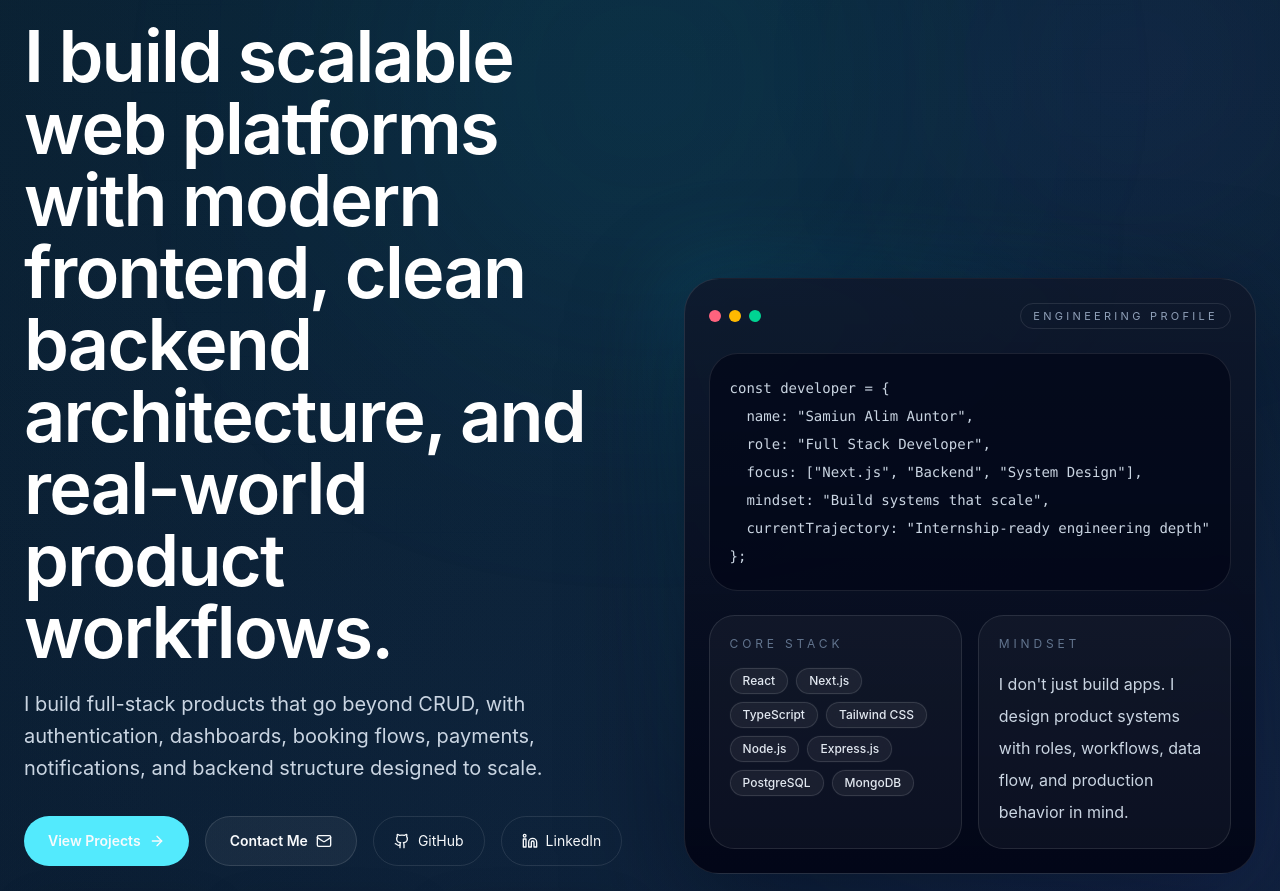
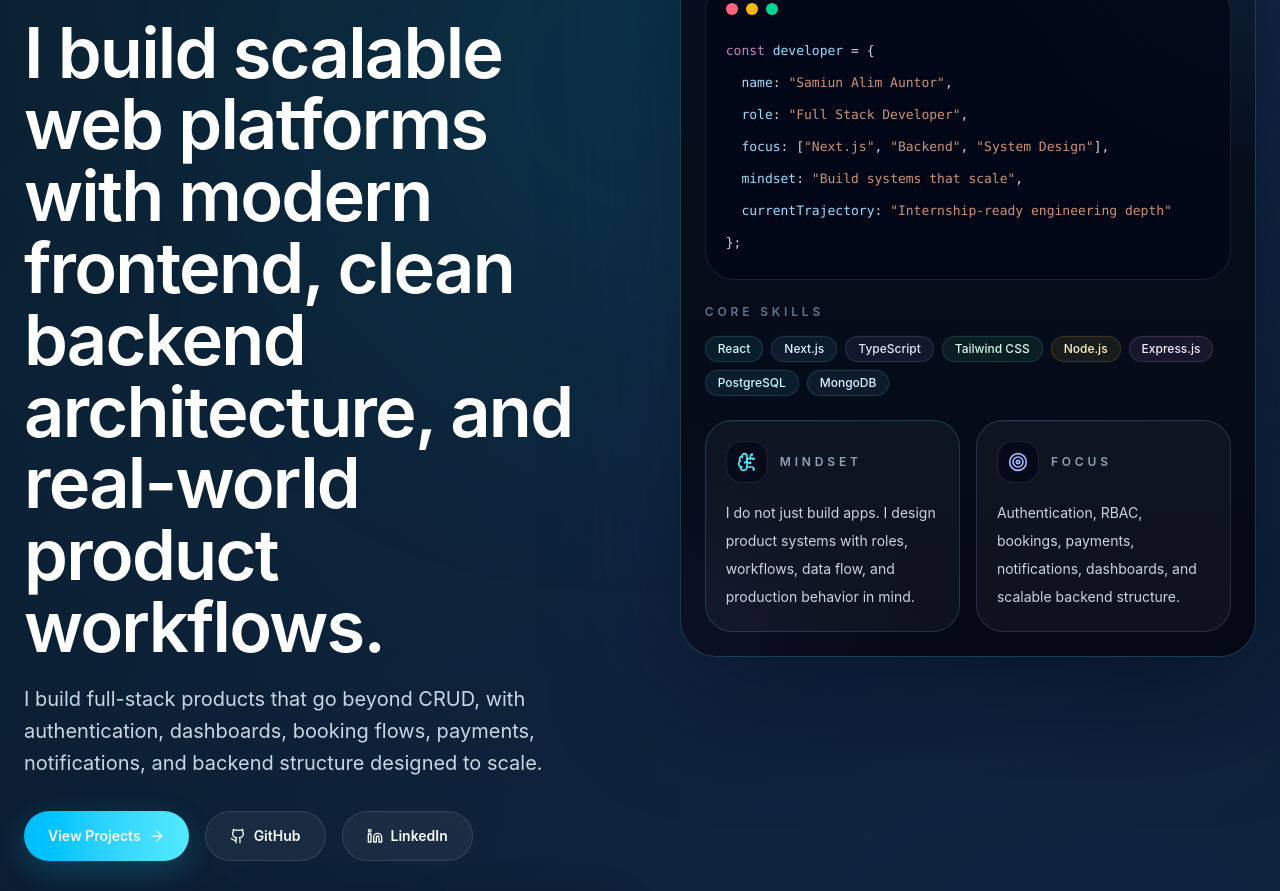
Before and after one commit to SamiunAuntor/Samiun-Alim-Auntor-Portfolio-Site, a Next.js app in the folder frontend/: page / in a window 1280 px wide. Shown: the part 260-1151 px from the top of the page. Built offline with nearby package versions, Linux system fonts and the light colour scheme.

Commit message:
fix: updated navbar

```diff
--- /dev/null
+++ b/frontend/src/app/icon.tsx
@@ -0,0 +1,36 @@
+import { ImageResponse } from "next/og";
+
+export const size = {
+  width: 64,
+  height: 64
+};
+
+export const contentType = "image/png";
+
+export default function Icon() {
+  return new ImageResponse(
+    (
+      <div
+        style={{
+          alignItems: "center",
+          background:
+            "radial-gradient(circle at top, rgba(125,211,252,0.34), rgba(15,23,42,0.98))",
+          border: "2px solid rgba(226,232,240,0.18)",
+          borderRadius: "9999px",
+          color: "#f8fafc",
+          display: "flex",
+          fontFamily: "Segoe UI, sans-serif",
+          fontSize: 28,
+          fontWeight: 700,
+          height: "100%",
+          justifyContent: "center",
+          letterSpacing: "0.08em",
+          width: "100%"
+        }}
+      >
+        S
+      </div>
+    ),
+    size
+  );
+}
--- a/frontend/src/components/sections/Hero.tsx
+++ b/frontend/src/components/sections/Hero.tsx
@@ -1,10 +1,73 @@
 import Link from "next/link";
-import { ArrowRight, Github, Linkedin, Mail, MapPin } from "lucide-react";
+import {
+  ArrowRight,
+  BrainCircuit,
+  BriefcaseBusiness,
+  Github,
+  Linkedin,
+  Mail,
+  MapPin,
+  MonitorSmartphone,
+  Orbit,
+  Sparkles,
+  Target
+} from "lucide-react";
 import { Reveal } from "@/components/shared/Reveal";
 import { TechBadge } from "@/components/shared/TechBadge";
 import { heroStats, profile } from "@/data/site";
 import { stackTicker } from "@/data/skills";
 import { socialLinks } from "@/data/socialLinks";
+
+const statStyles = [
+  {
+    border: "border-cyan-300/20",
+    glow: "from-cyan-400/12 via-cyan-300/8 to-transparent",
+    icon: MonitorSmartphone,
+    iconColor: "text-cyan-300"
+  },
+  {
+    border: "border-emerald-300/20",
+    glow: "from-emerald-400/12 via-emerald-300/8 to-transparent",
+    icon: Orbit,
+    iconColor: "text-emerald-300"
+  },
+  {
+    border: "border-violet-300/20",
+    glow: "from-violet-400/12 via-violet-300/8 to-transparent",
+    icon: Sparkles,
+    iconColor: "text-violet-300"
+  }
+] as const;
+
+const badgeStyles = [
+  "border-cyan-300/15 bg-cyan-300/8 text-cyan-100",
+  "border-sky-300/15 bg-sky-300/8 text-sky-100",
+  "border-indigo-300/15 bg-indigo-300/8 text-indigo-100",
+  "border-emerald-300/15 bg-emerald-300/8 text-emerald-100",
+  "border-amber-300/15 bg-amber-300/8 text-amber-100",
+  "border-fuchsia-300/15 bg-fuchsia-300/8 text-fuchsia-100"
+] as const;
+
+const insightCards = [
+  {
+    title: "Mindset",
+    icon: BrainCircuit,
+    iconColor: "text-cyan-300",
+    border: "border-cyan-300/18",
+    glow: "from-cyan-400/12 via-cyan-300/6 to-transparent",
+    description:
+      "I do not just build apps. I design product systems with roles, workflows, data flow, and production behavior in mind."
+  },
+  {
+    title: "Focus",
+    icon: Target,
+    iconColor: "text-indigo-300",
+    border: "border-indigo-300/18",
+    glow: "from-indigo-400/12 via-violet-300/7 to-transparent",
+    description:
+      "Authentication, RBAC, bookings, payments, notifications, dashboards, and scalable backend structure."
+  }
+] as const;
 
 export function Hero() {
   const githubLink = socialLinks.find((link) => link.label === "GitHub");
@@ -18,10 +81,10 @@ export function Hero() {
       <div className="absolute inset-x-0 top-8 -z-10 mx-auto h-[28rem] w-[28rem] rounded-full bg-cyan-400/10 blur-[140px]" />
       <div className="absolute right-0 top-24 -z-10 h-72 w-72 rounded-full bg-indigo-500/10 blur-[130px]" />
 
-      <div className="mx-auto grid w-full max-w-7xl gap-14 lg:grid-cols-[1.08fr_0.92fr] lg:items-center">
-        <div className="space-y-8">
+      <div className="mx-auto grid w-full max-w-7xl gap-14 lg:grid-cols-[1.02fr_0.98fr] lg:items-start">
+        <div className="space-y-8 pt-2">
           <Reveal className="space-y-6">
-            <div className="inline-flex items-center gap-3 rounded-full border border-cyan-300/15 bg-cyan-300/8 px-4 py-2 text-xs font-semibold uppercase tracking-[0.32em] text-cyan-200">
+            <div className="inline-flex items-center gap-3 rounded-full border border-cyan-300/15 bg-cyan-300/8 px-4 py-2 text-[11px] font-semibold uppercase tracking-[0.32em] text-cyan-200">
               <span className="h-2 w-2 rounded-full bg-cyan-300 shadow-[0_0_18px_rgba(103,232,249,0.9)]" />
               Full Stack Developer & Software Engineering Student
             </div>
@@ -30,9 +93,9 @@ export function Hero() {
               <p className="text-sm uppercase tracking-[0.35em] text-slate-400">
                 Hi, I&apos;m {profile.name}
               </p>
-              <h1 className="max-w-4xl text-4xl font-semibold tracking-tight text-white sm:text-6xl lg:text-7xl">
-                I build scalable web platforms with modern frontend, clean backend architecture,
-                and real-world product workflows.
+              <h1 className="max-w-4xl text-4xl font-semibold tracking-tight text-white sm:text-6xl lg:text-[4.4rem] lg:leading-[1.02]">
+                I build scalable web platforms with modern frontend, clean backend
+                architecture, and real-world product workflows.
               </h1>
               <p className="max-w-3xl text-lg leading-8 text-slate-300 sm:text-xl">
                 {profile.heroDescription}
@@ -43,24 +106,17 @@ export function Hero() {
           <Reveal delay={0.08} className="flex flex-wrap gap-4">
             <Link
               href="#projects"
-              className="inline-flex items-center gap-2 rounded-full bg-cyan-300 px-6 py-3.5 text-sm font-semibold text-slate-950 transition hover:bg-cyan-200"
+              className="inline-flex items-center gap-2 rounded-full bg-gradient-to-r from-sky-400 to-cyan-300 px-6 py-3.5 text-sm font-semibold text-slate-950 shadow-[0_10px_30px_rgba(34,211,238,0.2)] transition hover:from-sky-300 hover:to-cyan-200"
             >
               View Projects
               <ArrowRight className="h-4 w-4" />
-            </Link>
-            <Link
-              href="#contact"
-              className="inline-flex items-center gap-2 rounded-full border border-white/12 bg-white/[0.05] px-6 py-3.5 text-sm font-semibold text-white transition hover:border-cyan-300/25 hover:bg-white/[0.08]"
-            >
-              Contact Me
-              <Mail className="h-4 w-4" />
             </Link>
             {githubLink ? (
               <Link
                 href={githubLink.href}
                 target="_blank"
                 rel="noreferrer"
-                className="inline-flex items-center gap-2 rounded-full border border-white/10 px-5 py-3.5 text-sm text-slate-200 transition hover:border-cyan-300/25 hover:text-white"
+                className="inline-flex items-center gap-2 rounded-full border border-white/12 bg-white/[0.05] px-6 py-3.5 text-sm font-semibold text-white transition hover:border-cyan-300/25 hover:bg-white/[0.08]"
               >
                 <Github className="h-4 w-4" />
                 GitHub
@@ -71,7 +127,7 @@ export function Hero() {
                 href={linkedInLink.href}
                 target="_blank"
                 rel="noreferrer"
-                className="inline-flex items-center gap-2 rounded-full border border-white/10 px-5 py-3.5 text-sm text-slate-200 transition hover:border-cyan-300/25 hover:text-white"
+                className="inline-flex items-center gap-2 rounded-full border border-white/12 bg-white/[0.05] px-6 py-3.5 text-sm font-semibold text-white transition hover:border-indigo-300/25 hover:bg-white/[0.08]"
               >
                 <Linkedin className="h-4 w-4" />
                 LinkedIn
@@ -80,16 +136,27 @@ export function Hero() {
           </Reveal>
 
           <Reveal delay={0.16} className="grid gap-4 sm:grid-cols-3">
-            {heroStats.map((stat) => (
+            {heroStats.map((stat, index) => {
+              const style = statStyles[index % statStyles.length];
+              const Icon = style.icon;
+
+              return (
                 <div
                   key={stat.label}
-                className="rounded-[1.6rem] border border-white/10 bg-white/[0.04] p-5 shadow-[0_12px_40px_rgba(2,6,23,0.25)] backdrop-blur"
+                  className={`relative overflow-hidden rounded-[1.6rem] border ${style.border} bg-white/[0.04] p-5 shadow-[0_12px_40px_rgba(2,6,23,0.25)] backdrop-blur`}
                 >
-                <p className="text-sm font-medium text-cyan-200">{stat.label}</p>
-                <h2 className="mt-3 text-lg font-semibold text-white">{stat.value}</h2>
+                  <div className={`absolute inset-x-0 top-0 h-px bg-gradient-to-r ${style.glow}`} />
+                  <div className="flex items-center gap-3">
+                    <div className="rounded-2xl border border-white/10 bg-slate-950/60 p-2.5">
+                      <Icon className={`h-4.5 w-4.5 ${style.iconColor}`} />
+                    </div>
+                    <p className="text-sm font-medium text-slate-200">{stat.label}</p>
+                  </div>
+                  <h2 className="mt-4 text-lg font-semibold text-white">{stat.value}</h2>
                   <p className="mt-2 text-sm leading-7 text-slate-400">{stat.detail}</p>
                 </div>
-            ))}
+              );
+            })}
           </Reveal>
 
           <Reveal delay={0.22} className="flex flex-wrap items-center gap-3 text-sm text-slate-400">
@@ -98,52 +165,121 @@ export function Hero() {
               {profile.location}
             </div>
             <div className="inline-flex items-center gap-2 rounded-full border border-white/10 bg-white/[0.04] px-4 py-2">
+              <BriefcaseBusiness className="h-4 w-4 text-violet-300" />
               {profile.graduation}
             </div>
           </Reveal>
         </div>
 
-        <Reveal delay={0.14} className="relative">
-          <div className="absolute -inset-6 rounded-[2.5rem] bg-gradient-to-br from-cyan-400/12 via-transparent to-indigo-500/12 blur-2xl" />
-          <div className="relative overflow-hidden rounded-[2.2rem] border border-white/10 bg-[linear-gradient(180deg,rgba(15,23,42,0.85),rgba(2,6,23,0.98))] p-6 shadow-[0_32px_120px_rgba(2,6,23,0.45)]">
-            <div className="mb-6 flex items-center justify-between">
-              <div className="flex gap-2">
+        <Reveal delay={0.12} className="relative">
+          <div className="absolute -inset-6 rounded-[2.6rem] bg-gradient-to-br from-cyan-400/12 via-indigo-400/8 to-transparent blur-3xl" />
+          <div className="relative overflow-hidden rounded-[2.3rem] border border-cyan-300/22 bg-[linear-gradient(180deg,rgba(7,14,29,0.95),rgba(4,9,20,0.98))] p-6 shadow-[0_30px_120px_rgba(2,6,23,0.55)]">
+            <div className="absolute inset-0 bg-[radial-gradient(circle_at_top_right,rgba(56,189,248,0.12),transparent_28%),radial-gradient(circle_at_bottom_left,rgba(99,102,241,0.08),transparent_26%)]" />
+            <div className="relative">
+              <div className="mb-5 flex items-center justify-between gap-4">
+                <div className="flex items-center gap-3 text-[11px] font-semibold uppercase tracking-[0.32em] text-cyan-300/90">
+                  <span className="rounded-full border border-cyan-300/15 bg-cyan-300/8 px-2.5 py-1">
+                    {"</>"}
+                  </span>
+                  Engineering Profile
+                </div>
+                <span className="rounded-full border border-white/10 bg-white/[0.04] px-3 py-1 text-[11px] uppercase tracking-[0.26em] text-slate-400">
+                  TypeScript
+                </span>
+              </div>
+
+              <div className="rounded-[1.8rem] border border-white/10 bg-[#020817]/85 p-5 shadow-[inset_0_1px_0_rgba(255,255,255,0.02)]">
+                <div className="mb-5 flex gap-2">
                   <span className="h-3 w-3 rounded-full bg-rose-400" />
                   <span className="h-3 w-3 rounded-full bg-amber-400" />
                   <span className="h-3 w-3 rounded-full bg-emerald-400" />
                 </div>
-              <span className="rounded-full border border-white/10 px-3 py-1 text-[11px] uppercase tracking-[0.3em] text-slate-400">
-                engineering profile
+
+                <pre className="overflow-x-auto text-[13px] leading-8">
+                  <code>
+                    <span className="text-[#C586C0]">const</span>{" "}
+                    <span className="text-[#9CDCFE]">developer</span>{" "}
+                    <span className="text-[#D4D4D4]">=</span>{" "}
+                    <span className="text-[#D4D4D4]">{"{"}</span>
+                    {"\n"}
+                    {"  "}
+                    <span className="text-[#9CDCFE]">name</span>
+                    <span className="text-[#D4D4D4]">:</span>{" "}
+                    <span className="text-[#CE9178]">&quot;Samiun Alim Auntor&quot;</span>
+                    <span className="text-[#D4D4D4]">,</span>
+                    {"\n"}
+                    {"  "}
+                    <span className="text-[#9CDCFE]">role</span>
+                    <span className="text-[#D4D4D4]">:</span>{" "}
+                    <span className="text-[#CE9178]">&quot;Full Stack Developer&quot;</span>
+                    <span className="text-[#D4D4D4]">,</span>
+                    {"\n"}
+                    {"  "}
+                    <span className="text-[#9CDCFE]">focus</span>
+                    <span className="text-[#D4D4D4]">:</span>{" "}
+                    <span className="text-[#D4D4D4]">[</span>
+                    <span className="text-[#CE9178]">&quot;Next.js&quot;</span>
+                    <span className="text-[#D4D4D4]">,</span>{" "}
+                    <span className="text-[#CE9178]">&quot;Backend&quot;</span>
+                    <span className="text-[#D4D4D4]">,</span>{" "}
+                    <span className="text-[#CE9178]">&quot;System Design&quot;</span>
+                    <span className="text-[#D4D4D4]">],</span>
+                    {"\n"}
+                    {"  "}
+                    <span className="text-[#9CDCFE]">mindset</span>
+                    <span className="text-[#D4D4D4]">:</span>{" "}
+                    <span className="text-[#CE9178]">&quot;Build systems that scale&quot;</span>
+                    <span className="text-[#D4D4D4]">,</span>
+                    {"\n"}
+                    {"  "}
+                    <span className="text-[#9CDCFE]">currentTrajectory</span>
+                    <span className="text-[#D4D4D4]">:</span>{" "}
+                    <span className="text-[#CE9178]">
+                      &quot;Internship-ready engineering depth&quot;
                     </span>
-            </div>
-
-            <div className="rounded-[1.8rem] border border-white/10 bg-slate-950/70 p-5">
-              <pre className="overflow-x-auto text-sm leading-7 text-slate-300">
-                <code>{`const developer = {
-  name: "Samiun Alim Auntor",
-  role: "Full Stack Developer",
-  focus: ["Next.js", "Backend", "System Design"],
-  mindset: "Build systems that scale",
-  currentTrajectory: "Internship-ready engineering depth"
-};`}</code>
+                    {"\n"}
+                    <span className="text-[#D4D4D4]">{"};"}</span>
+                  </code>
                 </pre>
               </div>
 
-            <div className="mt-6 grid gap-4 sm:grid-cols-2">
-              <div className="rounded-[1.6rem] border border-white/10 bg-white/[0.04] p-5">
-                <p className="text-xs uppercase tracking-[0.32em] text-slate-500">Core stack</p>
+              <div className="mt-6">
+                <p className="text-xs font-semibold uppercase tracking-[0.32em] text-slate-500">
+                  Core Skills
+                </p>
                 <div className="mt-4 flex flex-wrap gap-2">
-                  {stackTicker.slice(0, 8).map((item) => (
-                    <TechBadge key={item} label={item} />
+                  {stackTicker.slice(0, 8).map((item, index) => (
+                    <TechBadge
+                      key={item}
+                      label={item}
+                      className={badgeStyles[index % badgeStyles.length]}
+                    />
                   ))}
                 </div>
               </div>
-              <div className="rounded-[1.6rem] border border-white/10 bg-white/[0.04] p-5">
-                <p className="text-xs uppercase tracking-[0.32em] text-slate-500">Mindset</p>
-                <p className="mt-4 text-base leading-8 text-slate-300">
-                  I don&apos;t just build apps. I design product systems with roles, workflows,
-                  data flow, and production behavior in mind.
+
+              <div className="mt-6 grid gap-4 sm:grid-cols-2">
+                {insightCards.map((card) => {
+                  const Icon = card.icon;
+
+                  return (
+                    <div
+                      key={card.title}
+                      className={`relative overflow-hidden rounded-[1.7rem] border ${card.border} bg-white/[0.04] p-5`}
+                    >
+                      <div className={`absolute inset-x-0 top-0 h-px bg-gradient-to-r ${card.glow}`} />
+                      <div className="flex items-center gap-3">
+                        <div className="rounded-2xl border border-white/10 bg-slate-950/65 p-2.5">
+                          <Icon className={`h-5 w-5 ${card.iconColor}`} />
+                        </div>
+                        <p className="text-xs font-semibold uppercase tracking-[0.32em] text-slate-400">
+                          {card.title}
                         </p>
+                      </div>
+                      <p className="mt-4 text-sm leading-7 text-slate-300">{card.description}</p>
+                    </div>
+                  );
+                })}
               </div>
             </div>
           </div>
```
Also changed, not shown: frontend/src/components/shared/Navbar.tsx (+17 -3 lines), frontend/src/assets/icon_1.png (added), 1 other file (tests, documents, lock files or other folders). Lines whose indentation alone changed are shown as unchanged.
